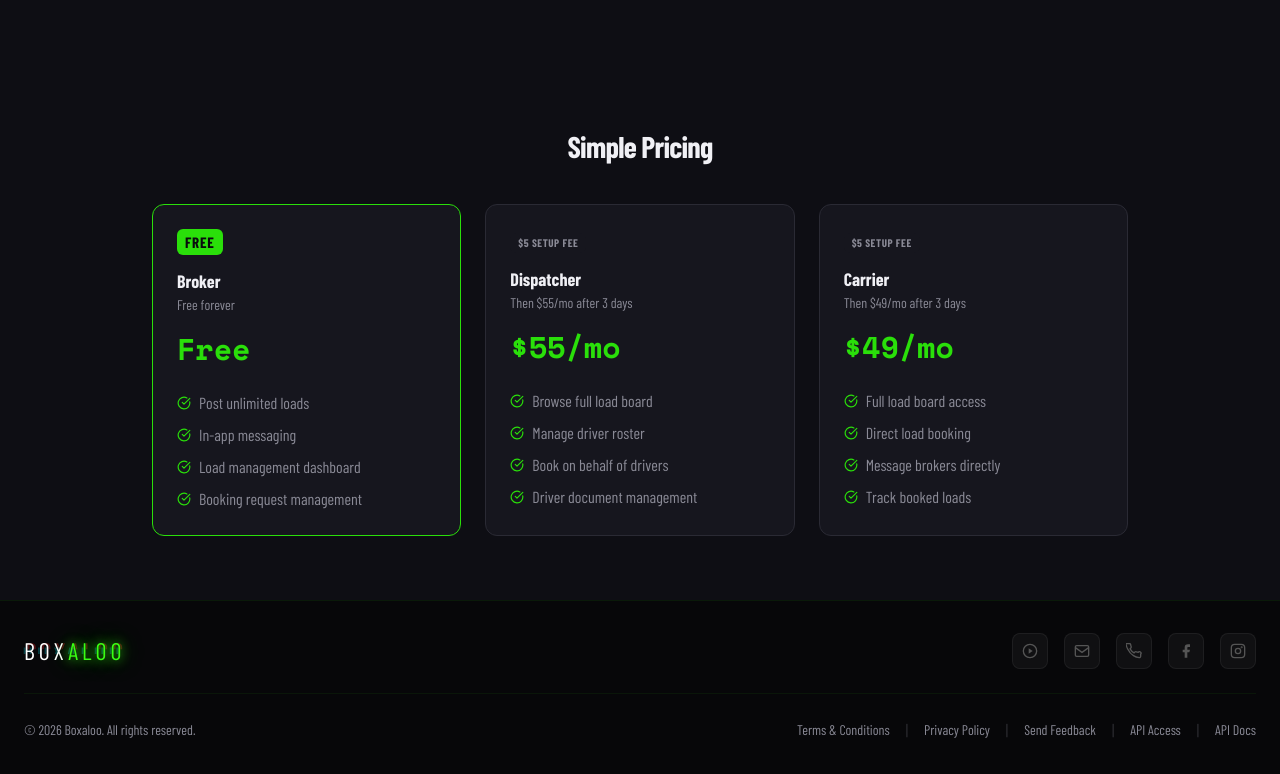
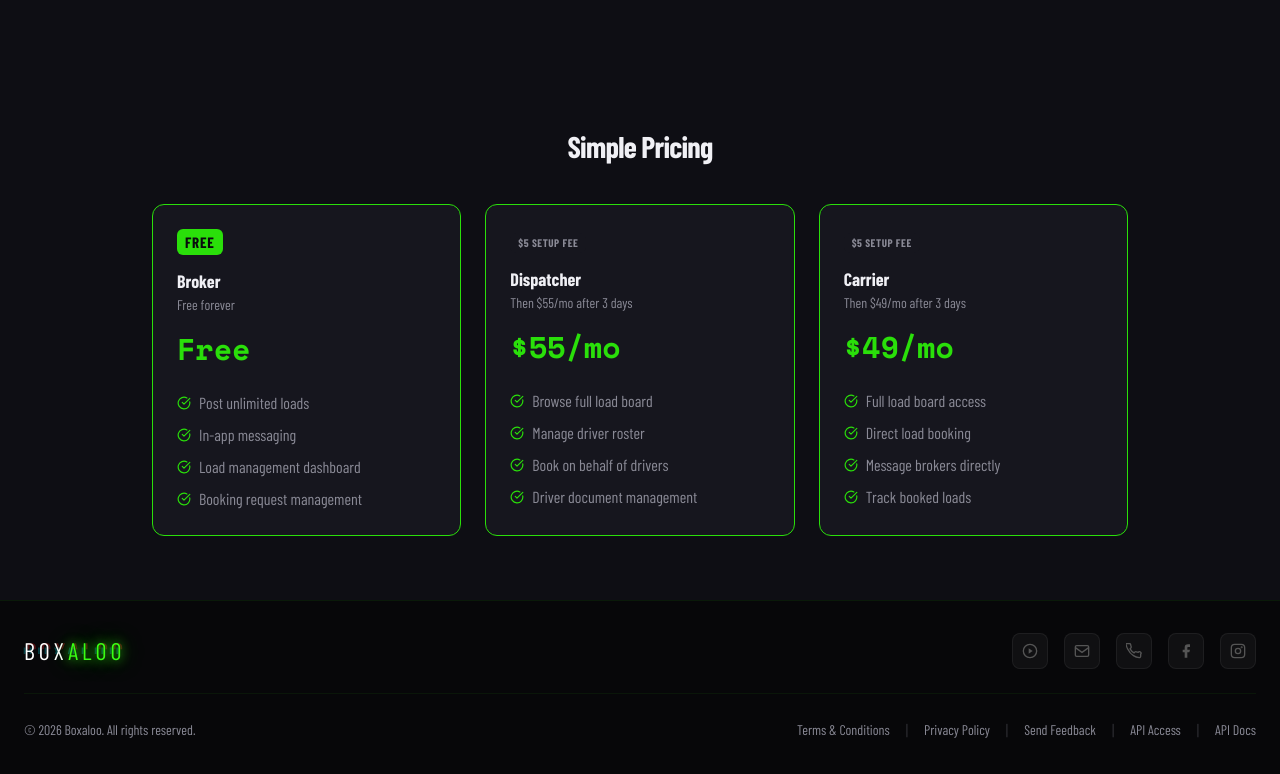
Before and after one commit to Pittbyte882/Boxaloo, a Next.js app: page / in a window 1280 px wide. Shown: the part 1011-1785 px from the top of the page. Built offline with nearby package versions, Linux system fonts and the light colour scheme; a web font is replaced by a local one.

Commit message:
fixed boarder on cards

```diff
--- a/app/page.tsx
+++ b/app/page.tsx
@@ -571,7 +571,7 @@ export default function HomePage() {
           { role: "Dispatcher", badge: null, setup: "$5 setup fee", trial: "Then $55/mo after 3 days", price: "$55/mo", features: ["Browse full load board", "Manage driver roster", "Book on behalf of drivers", "Driver document management"] },
           { role: "Carrier", badge: null, setup: "$5 setup fee", trial: "Then $49/mo after 3 days", price: "$49/mo", features: ["Full load board access", "Direct load booking", "Message brokers directly", "Track booked loads"] },
         ].map((plan) => (
-          <div key={plan.role} className={cn("rounded-xl border bg-card p-6", plan.role === "Broker" ? "border-primary" : "border-border")}>
+          <div key={plan.role} className="rounded-xl border border-primary bg-card p-6">
             {plan.badge && (
               <Badge className="bg-primary text-primary-foreground border-0 text-[15px] font-bold uppercase tracking-wider mb-3">{plan.badge}</Badge>
             )}
```
